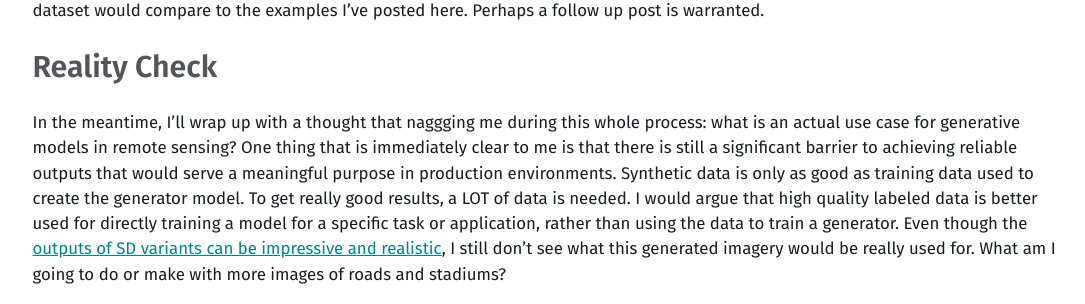
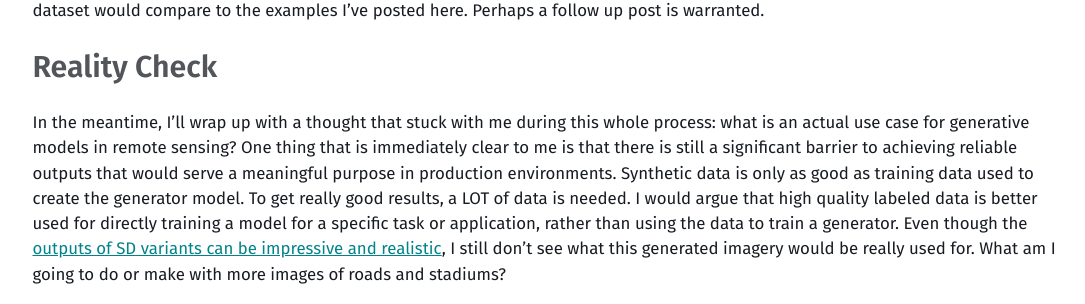
Before and after one commit to danielhoshizaki/danielhoshizaki, a Jekyll site: the page built from _posts/2024-01-20-stable-diffusion.md, in a window 1280 px wide and 900 px high, scrolled down 3698 px. Shown: the part 148-452 px from the top of the window, without its empty margins (18-1103 px from the left). Built offline with Jekyll 4.4.1, drawn with Linux system fonts in a browser that asks for light colours.

Commit message:
Update 2024-01-20-stable-diffusion.md

```diff
--- a/_posts/2024-01-20-stable-diffusion.md
+++ b/_posts/2024-01-20-stable-diffusion.md
@@ -47,7 +47,7 @@ The XL model was much more receptive to the finetuning dataset. While the output
 I didn't do a whole lot of hyperparameter tuning. It may very well be the case that the difference I saw in 1.5 and XL come down to differences in model and training hyperparameters. I'm also curious about how fully retraining either model on the complete AID dataset would compare to the examples I've posted here. Perhaps a follow up post is warranted.
 
 ## Reality Check
-In the meantime, I'll wrap up with a thought that naggging me during this whole process: what is an actual use case for generative models in remote sensing? One thing that is immediately clear to me is that there is still a significant barrier to achieving reliable outputs that would serve a meaningful purpose in production environments. Synthetic data is only as good as training data used to create the generator model. To get really good results, a LOT of data is needed. I would argue that high quality labeled data is better used for directly training a model for a specific task or application, rather than using the data to train a generator. Even though the [outputs of SD variants can be impressive and realistic](https://arxiv.org/pdf/2312.03606.pdf), I still don't see what this generated imagery would be really used for. What am I going to do or make with more images of roads and stadiums?
+In the meantime, I'll wrap up with a thought that stuck with me during this whole process: what is an actual use case for generative models in remote sensing? One thing that is immediately clear to me is that there is still a significant barrier to achieving reliable outputs that would serve a meaningful purpose in production environments. Synthetic data is only as good as training data used to create the generator model. To get really good results, a LOT of data is needed. I would argue that high quality labeled data is better used for directly training a model for a specific task or application, rather than using the data to train a generator. Even though the [outputs of SD variants can be impressive and realistic](https://arxiv.org/pdf/2312.03606.pdf), I still don't see what this generated imagery would be really used for. What am I going to do or make with more images of roads and stadiums?
 
 I'm confident these models will get better in the future and I may even be proven wrong that more images of roads are, in fact, better for training models. In the meantime, the effort used to train and customize these models is probably better used on curating high quality datasets for much smaller models that can accomplish a specific task reliably. Until the generative landscape makes another tectonic shift, I'll be using these models for what they are best at: making art.
 
```
